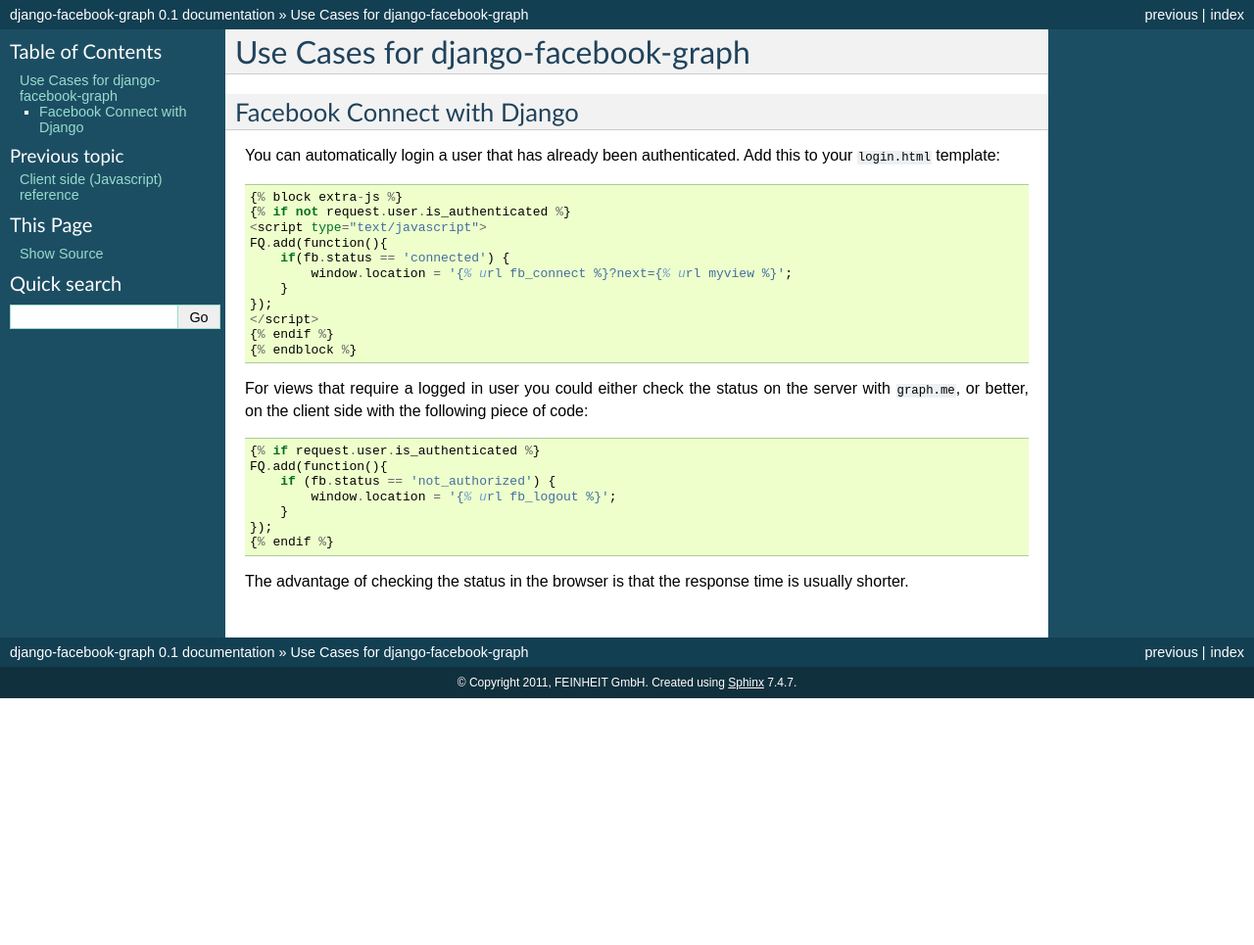
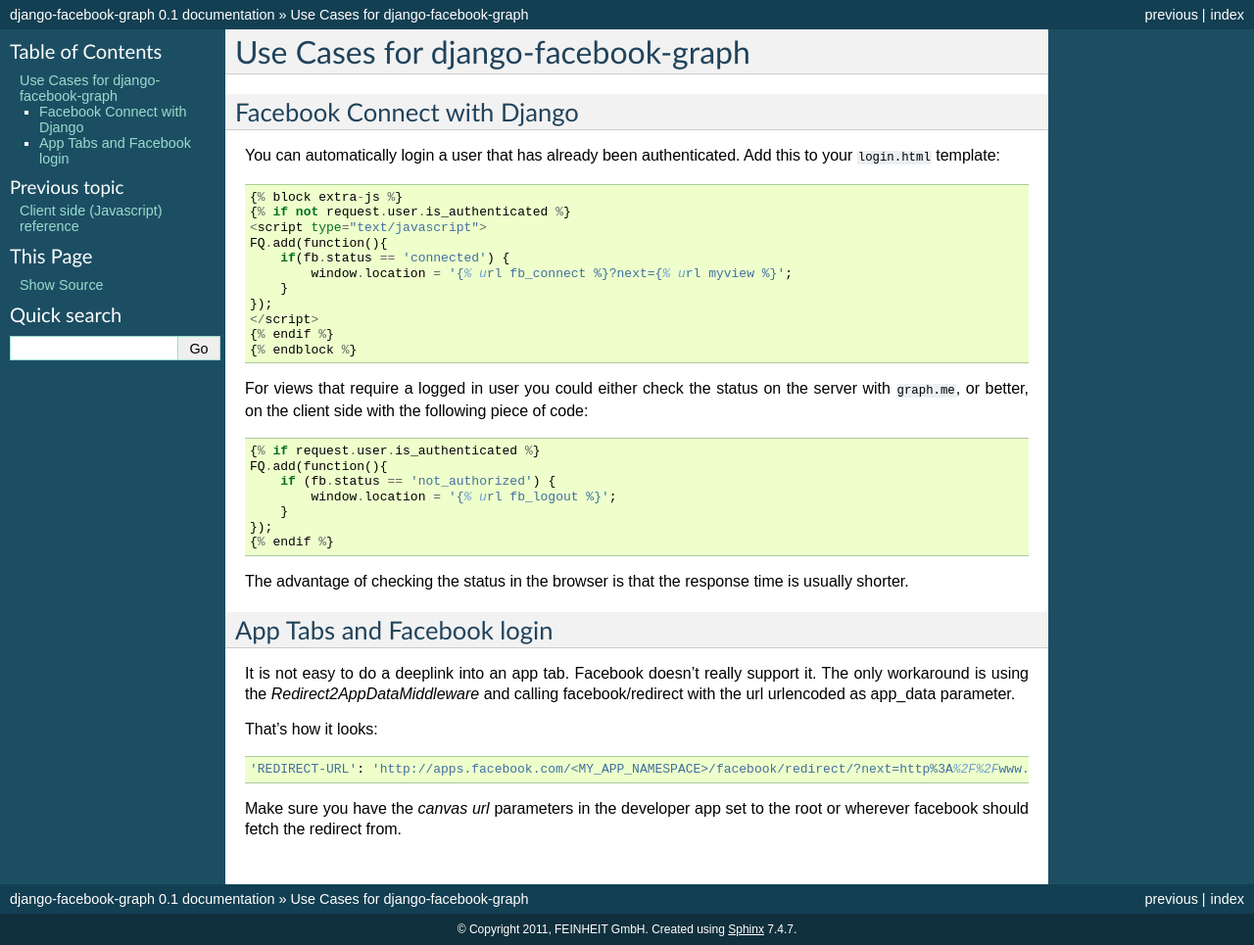
Before and after one commit to feinheit/django-facebook-graph, a Sphinx documentation site: the page built from docs/examples.rst, in a window 1280 px wide. Shown: the whole page at 98% size. Built offline with Sphinx 7.4.7, drawn with Linux system fonts in a browser that asks for light colours; before the commit the page ends 900 px from its top, so only the background shows below that.

Commit message:
doc update. Add tab redirect example

```diff
--- a/docs/examples.rst
+++ b/docs/examples.rst
@@ -35,3 +35,18 @@
 
 The advantage of checking the status in the browser is that the response time
 is usually shorter.
+
+
+App Tabs and Facebook login
+---------------------------
+
+It is not easy to do a deeplink into an app tab. Facebook doesn't really support it.
+The only workaround is using the `Redirect2AppDataMiddleware` and calling facebook/redirect
+with the url urlencoded as app_data parameter.
+
+That's how it looks::
+
+    'REDIRECT-URL': 'http://apps.facebook.com/<MY_APP_NAMESPACE>/facebook/redirect/?next=http%3A%2F%2Fwww.facebook.com%2F<FB_PAGE>%3Fsk%3Dapp_<APP_ID>%26app_data%3D%2<DEEPLINK_URL>%2F',
+
+Make sure you have the `canvas url` parameters in the developer app set to the root
+or wherever facebook should fetch the redirect from.
```
